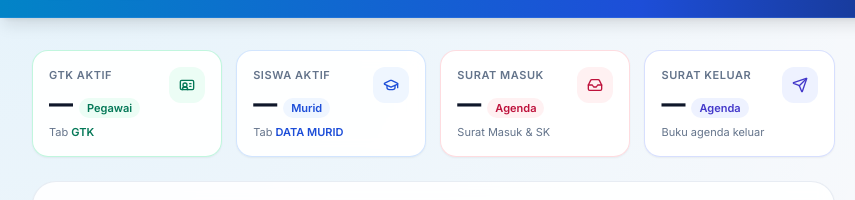
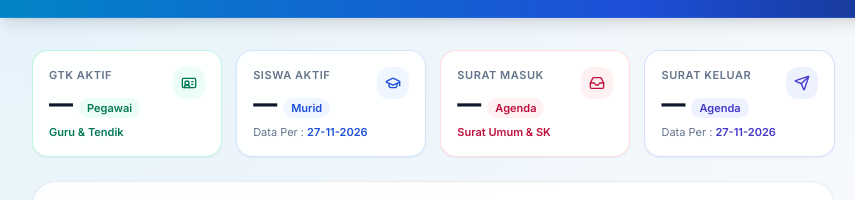
Before and after one commit to sdnkapuk01/hebat, a plain HTML site: page index.html in a window 1280 px wide. Shown: the part 89-289 px from the top of the page, 0-855 px from the left. Drawn offline with nearby package versions, Linux system fonts and the light colour scheme; no server answers.

Commit message:
Update index.html

```diff
--- a/index.html
+++ b/index.html
@@ -184,9 +184,9 @@
                     <h2 id="stat-gtk" class="text-2xl font-extrabold text-slate-900">—</h2>
                     <span class="text-[11px] font-semibold text-emerald-700 bg-emerald-50 px-2 py-0.5 rounded-full">Pegawai</span>
                   </div>
-                  <p class="text-[11px] text-slate-500 mt-1">Tab <span class="font-semibold text-emerald-700">GTK</span></p>
+                  <p class="text-[11px] font-semibold text-emerald-700 mt-1 whitespace-nowrap">Guru &amp; Tendik</p>
                 </div>
-                <div class="p-2.5 rounded-xl bg-emerald-50 text-emerald-700 shrink-0">
+                <div class="p-2 rounded-xl bg-emerald-50 text-emerald-700 shrink-0">
                   <i data-lucide="id-card" class="w-4 h-4"></i>
                 </div>
               </div>
@@ -195,15 +195,15 @@
             <!-- Kartu Statistik 2: Jumlah Siswa Aktif -->
             <div class="bg-white/95 backdrop-blur rounded-2xl p-4 border border-blue-200/70 shadow-sm hover:shadow-md transition-shadow">
               <div class="flex items-start justify-between gap-2">
-                <div>
+                <div class="min-w-0">
                   <p class="text-[11px] font-semibold uppercase tracking-wider text-slate-500">Siswa Aktif</p>
                   <div class="flex items-baseline gap-1.5 mt-1">
                     <h2 id="stat-siswa" class="text-2xl font-extrabold text-slate-900">—</h2>
                     <span class="text-[11px] font-semibold text-blue-700 bg-blue-50 px-2 py-0.5 rounded-full">Murid</span>
                   </div>
-                  <p class="text-[11px] text-slate-500 mt-1">Tab <span class="font-semibold text-blue-700">DATA MURID</span></p>
+                  <p class="text-[11px] text-slate-500 mt-1 whitespace-nowrap">Data Per : <span id="stat-date-siswa" class="font-semibold text-blue-700"></span></p>
                 </div>
-                <div class="p-2.5 rounded-xl bg-blue-50 text-blue-700 shrink-0">
+                <div class="p-2 rounded-xl bg-blue-50 text-blue-700 shrink-0">
                   <i data-lucide="graduation-cap" class="w-4 h-4"></i>
                 </div>
               </div>
@@ -218,9 +218,9 @@
                     <h2 id="stat-surat-masuk" class="text-2xl font-extrabold text-slate-900">—</h2>
                     <span class="text-[11px] font-semibold text-rose-700 bg-rose-50 px-2 py-0.5 rounded-full">Agenda</span>
                   </div>
-                  <p class="text-[11px] text-slate-500 mt-1">Surat Masuk &amp; SK</p>
+                  <p class="text-[11px] font-semibold text-rose-700 mt-1 whitespace-nowrap">Surat Umum &amp; SK</p>
                 </div>
-                <div class="p-2.5 rounded-xl bg-rose-50 text-rose-700 shrink-0">
+                <div class="p-2 rounded-xl bg-rose-50 text-rose-700 shrink-0">
                   <i data-lucide="inbox" class="w-4 h-4"></i>
                 </div>
               </div>
@@ -229,15 +229,15 @@
             <!-- Kartu Statistik 4: Jumlah Surat Keluar -->
             <div class="bg-white/95 backdrop-blur rounded-2xl p-4 border border-indigo-200/70 shadow-sm hover:shadow-md transition-shadow">
               <div class="flex items-start justify-between gap-2">
-                <div>
+                <div class="min-w-0">
                   <p class="text-[11px] font-semibold uppercase tracking-wider text-slate-500">Surat Keluar</p>
                   <div class="flex items-baseline gap-1.5 mt-1">
                     <h2 id="stat-surat-keluar" class="text-2xl font-extrabold text-slate-900">—</h2>
                     <span class="text-[11px] font-semibold text-indigo-700 bg-indigo-50 px-2 py-0.5 rounded-full">Agenda</span>
                   </div>
-                  <p class="text-[11px] text-slate-500 mt-1">Buku agenda keluar</p>
+                  <p class="text-[11px] text-slate-500 mt-1 whitespace-nowrap">Data Per : <span id="stat-date-surat-keluar" class="font-semibold text-indigo-700"></span></p>
                 </div>
-                <div class="p-2.5 rounded-xl bg-indigo-50 text-indigo-700 shrink-0">
+                <div class="p-2 rounded-xl bg-indigo-50 text-indigo-700 shrink-0">
                   <i data-lucide="send" class="w-4 h-4"></i>
                 </div>
               </div>
@@ -673,11 +673,20 @@
       const now = new Date();
       const dayName = days[now.getDay()];
       const dd = String(now.getDate()).padStart(2, '0');
+      const mm = String(now.getMonth() + 1).padStart(2, '0');
       const mmmm = months[now.getMonth()];
       const yyyy = now.getFullYear();
+      const formattedLongDate = `${dd} ${mmmm} ${yyyy}`;
+      const formattedCardDate = `${dd}-${mm}-${yyyy}`;
 
-      document.getElementById('live-date').textContent = `${dayName}, ${dd} ${mmmm} ${yyyy}`;
+      document.getElementById('live-date').textContent = `${dayName}, ${formattedLongDate}`;
       document.getElementById('year-now').textContent = yyyy;
+
+      // Isi tanggal hari ini (dd-mm-yyyy) pada label kartu statistik Siswa Aktif dan Surat Keluar
+      const statDateSiswa = document.getElementById('stat-date-siswa');
+      const statDateSuratKeluar = document.getElementById('stat-date-surat-keluar');
+      if (statDateSiswa) statDateSiswa.textContent = formattedCardDate;
+      if (statDateSuratKeluar) statDateSuratKeluar.textContent = formattedCardDate;
     }
 
     // Toast notification non-blocking di pojok kanan atas
```
